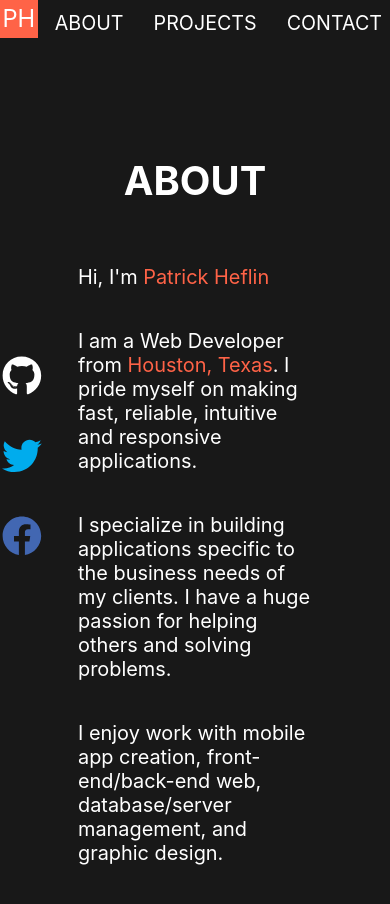
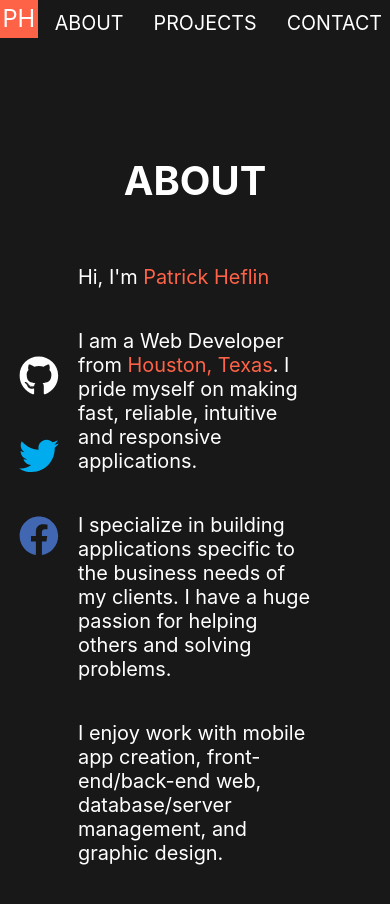
Before and after one commit to PFVNK/MyProfile, a React (Create React App) app: page /about in a window 390 px wide. Shown: the top 904 px of the page. Built offline with nearby package versions, Linux system fonts and the light colour scheme.

Commit message:
add styling for social icons on small screens

```diff
--- a/src/App.css
+++ b/src/App.css
@@ -220,12 +220,28 @@ a {
     font-size: 2em;
     color: #4267b2; }
 
+@media (max-width: 800px) {
+  .home-background-video {
+    display: none !important; }
+  .sidebar-icons {
+    position: fixed;
+    bottom: 0;
+    left: 0;
+    display: flex;
+    flex-direction: column;
+    justify-content: center;
+    align-items: center;
+    width: 20vw;
+    height: 92vh;
+    z-index: 500; } }
+
 @media (max-width: 650px) {
   .nav-title h1 {
     display: none; }
   .home-background-video {
     display: none !important; }
   .home-background-image {
+    background-attachment: fixed;
     display: block;
     position: absolute;
     bottom: 0;
--- a/src/App.scss
+++ b/src/App.scss
@@ -278,6 +278,25 @@ a {
     }
 }
 
+@media (max-width: 800px) {
+    .home-background-video {
+        display: none !important;
+    }
+
+    .sidebar-icons {
+    position: fixed;
+    bottom: 0;
+    left: 0;
+    display: flex;
+    flex-direction: column;
+    justify-content: center;
+    align-items: center;
+    width: 20vw;
+    height: 92vh;
+    z-index: 500;
+}
+}
+
 @media (max-width: 650px) {
     .nav-title {
         h1 {
@@ -290,6 +309,7 @@ a {
     }
 
     .home-background-image {
+        background-attachment: fixed;
         display: block;
         position: absolute;
         bottom: 0;
```
